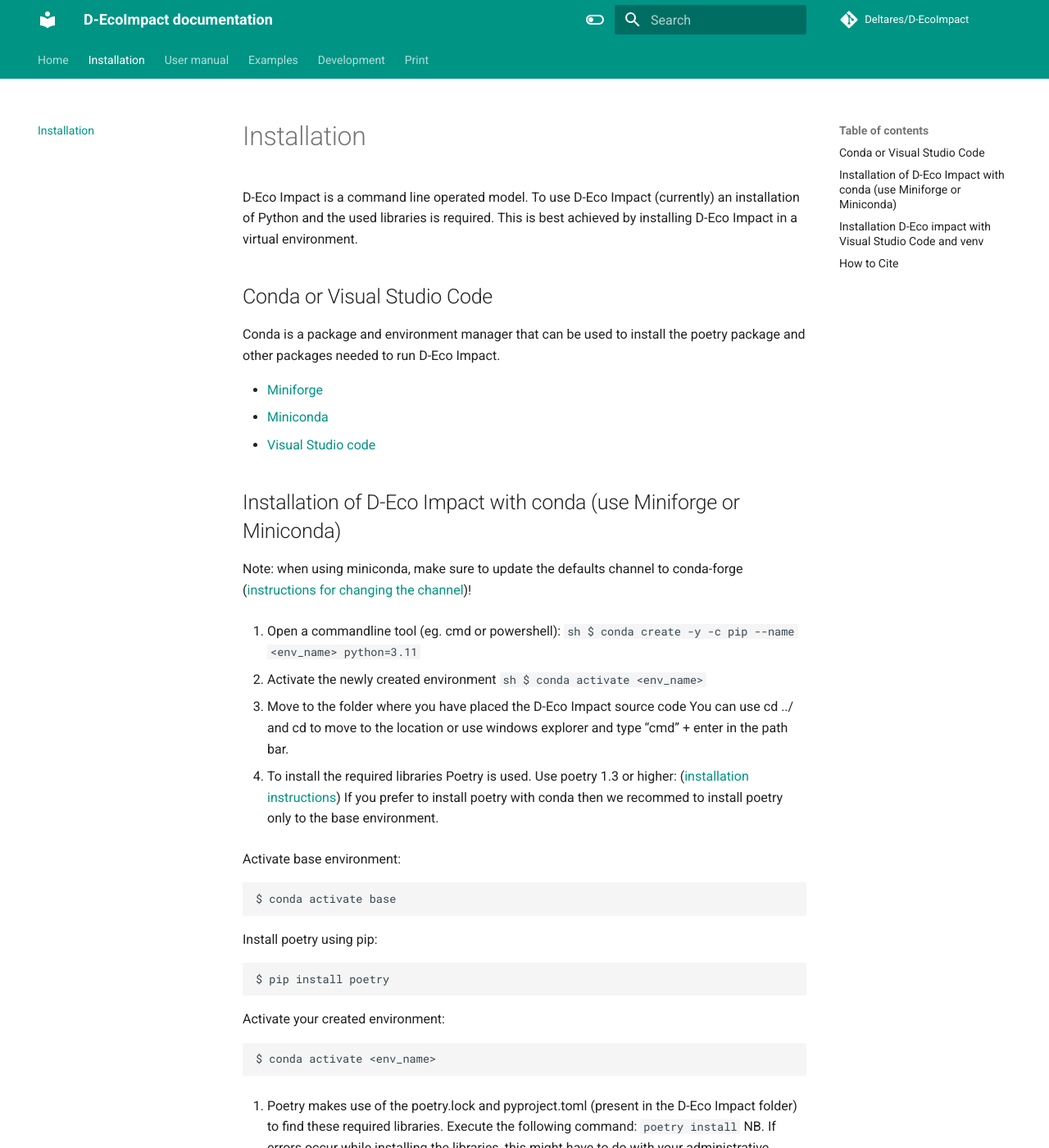
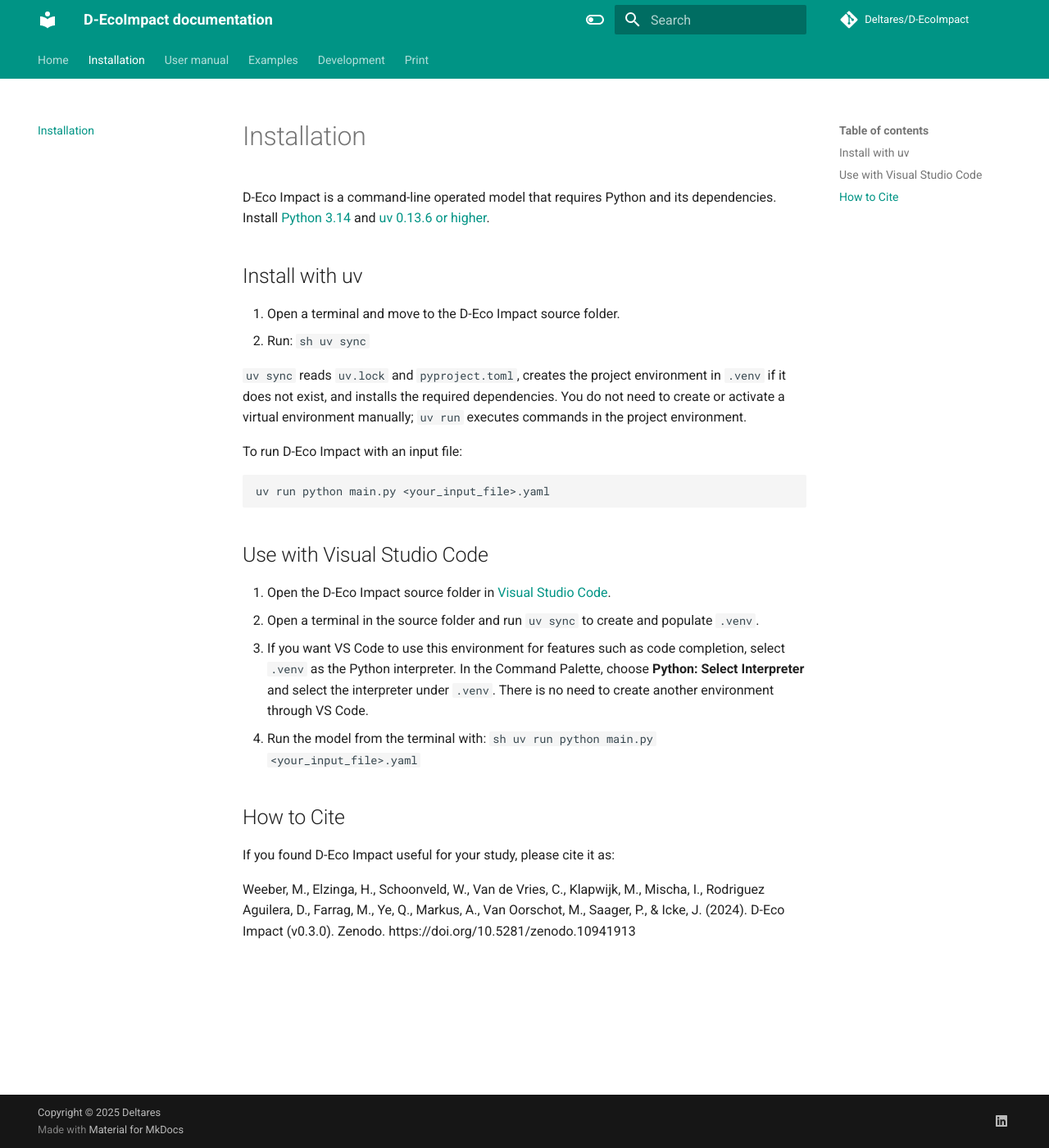
Before and after one commit to Deltares/D-EcoImpact, an MkDocs documentation site: the page built from docs/installation.md, in a window 1280 px wide and 1400 px high. Shown: the whole window at 82% size. Built offline with MkDocs 1.6.1 and Material for MkDocs 9.7.7, drawn with Linux system fonts in a browser that asks for light colours; comment, search, counter and statistics services are not loaded; the version menu is left out; some of the changed text lies outside the part shown.

Commit message:
DEI-274: upgrade packages and migrate from poetry to uv (#149)
* updating dependencies

* using python 3.14 at least

* remove unnecessary comment

* update python and poetry versions in github workflows

* migrate from poetry to uv

* fixing pylint chained-comparison warnings

* update readme on using uv instead of poetry

* upgrade to python 3.14

* update workflows and docs on using uv instead of poetry

* using the uv backend build system instead of poetry core

* fix linting

* remove version check

* use commit hash instead of tag in action dependency

---------

Co-authored-by: Marie-Lou David <marielou.David@deltares.nl>

````diff
--- /dev/null
+++ b/decoimpact/__init__.py
@@ -0,0 +1,6 @@
+# This file is part of D-EcoImpact
+# Copyright (C) 2022-2025 Stichting Deltares
+# This program is free software distributed under GNU Affero General
+# Public License version 3.0
+# A copy of the GNU Affero General Public License can be found at
+# https://github.com/Deltares/D-EcoImpact/blob/main/LICENSE.md
--- a/docs/installation.md
+++ b/docs/installation.md
@@ -1,79 +1,30 @@
 # Installation
-D-Eco Impact is a command line operated model. To use D-Eco Impact (currently) an installation of Python and the used libraries is required. This is best achieved by installing D-Eco Impact in a virtual environment.
+D-Eco Impact is a command-line operated model that requires Python and its dependencies. Install [Python 3.14](https://www.python.org/downloads/) and [uv 0.13.6 or higher](https://docs.astral.sh/uv/getting-started/installation/).
 
+## Install with uv
 
-## Conda or Visual Studio Code
-Conda is a package and environment manager that can be used to install the poetry package and other packages needed to run D-Eco Impact.
+1. Open a terminal and move to the D-Eco Impact source folder.
+2. Run:
+   ```sh
+   uv sync
+   ```
 
-- [Miniforge](https://github.com/conda-forge/miniforge)
-- [Miniconda](https://docs.conda.io/en/main/miniconda.html)
-- [Visual Studio code](https://code.visualstudio.com/download)
+`uv sync` reads `uv.lock` and `pyproject.toml`, creates the project environment in `.venv` if it does not exist, and installs the required dependencies. You do not need to create or activate a virtual environment manually; `uv run` executes commands in the project environment.
 
-## Installation of D-Eco Impact with conda (use Miniforge or Miniconda)
-
-Note: when using miniconda, make sure to update the defaults channel to conda-forge ([instructions for changing the channel](https://docs.conda.io/projects/conda/en/latest/user-guide/tasks/manage-channels.html))!
-
-1.	Open a commandline tool (eg. cmd or powershell):
-  ```sh
-  $ conda create -y -c pip --name <env_name> python=3.11
-  ```
-
-2.	Activate the newly created environment
-  ```sh
-  $ conda activate <env_name>
-  ```
-
-3.	Move to the folder where you have placed the D-Eco Impact source code
-You can use cd ../ and cd <folder_name> to move to the location or use windows explorer and type “cmd” + enter in the path bar.
-
-4.	To install the required libraries Poetry is used.
-Use poetry 1.3 or higher: ([installation instructions](https://python-poetry.org/docs/#installation))
-If you prefer to install poetry with conda then we recommed to install poetry only to the base environment.
-
-Activate base environment:
+To run D-Eco Impact with an input file:
 ```sh
-$ conda activate base
-```
-Install poetry using pip:
-```sh
-$ pip install poetry
-```
-Activate your created environment:
-```sh
-$ conda activate <env_name>
+uv run python main.py <your_input_file>.yaml
 ```
 
-5. Poetry makes use of the poetry.lock and pyproject.toml (present in the D-Eco Impact folder) to find these required libraries.
-Execute the following command:
-  ```
-  poetry install
-  ```
-NB. If errors occur while installing the libraries, this might have to do with your administrative rights. Either start the cmd prompt “As administrator” or discuss this with your IT support.
+## Use with Visual Studio Code
 
-6.	Now D-Eco Impact is ready to use. You can test this by executing one of the input yaml files.
-To execute use the following in the command prompt while your environment is active:
-  ```
-  python main.py <your_input_file>.yaml
-  ```
-
-## Installation D-Eco impact with Visual Studio Code and venv
-
-1.	Install [Python version 3.11.2] (https://www.python.org/downloads/)
-2.	Open Visual Studio Code.
-3.	Press CRTL + Shift + P and type “Python: Create Environment” followed by enter, select “Venv”.
-4.	Place the environment in the D-Eco Impact folder.
-5.	Press CTRL + Shift + P and type “Python: Select interpreter” and select the newly created environment.
-6.	In the terminal in Visual Studio Code execute the following command:
-  ```
-  pip install poetry
-  ```
-7.	In the terminal in Visual Studio Code execute the following command:
-poetry install
-6.	Now D-Eco Impact is setup for use. You can test this by executing one of the input yaml files.
-To execute use the following in the command prompt while your environment is active:
-  ```
-  python main.py <your_input_file>.yaml
-  ```
+1. Open the D-Eco Impact source folder in [Visual Studio Code](https://code.visualstudio.com/download).
+2. Open a terminal in the source folder and run `uv sync` to create and populate `.venv`.
+3. If you want VS Code to use this environment for features such as code completion, select `.venv` as the Python interpreter. In the Command Palette, choose **Python: Select Interpreter** and select the interpreter under `.venv`. There is no need to create another environment through VS Code.
+4. Run the model from the terminal with:
+   ```sh
+   uv run python main.py <your_input_file>.yaml
+   ```
 
 
 
--- a/pyinstaller.py
+++ b/pyinstaller.py
@@ -20,7 +20,7 @@
 
 def install():
     """Function to create self-contained executable out of python files.
-    Function can be called from command line using a poetry function.
+    Function can be called from command line using a uv function.
     Contains settings for pyinstaller."""
 
     # MDK: this warning is disabled on purpose. Using PyInstaller.__main__
````
Also changed, not shown: README.md (+10 -15 lines), docs/development.md (+1 -1 lines), pyproject.toml (+44 -33 lines), 9 other files.
